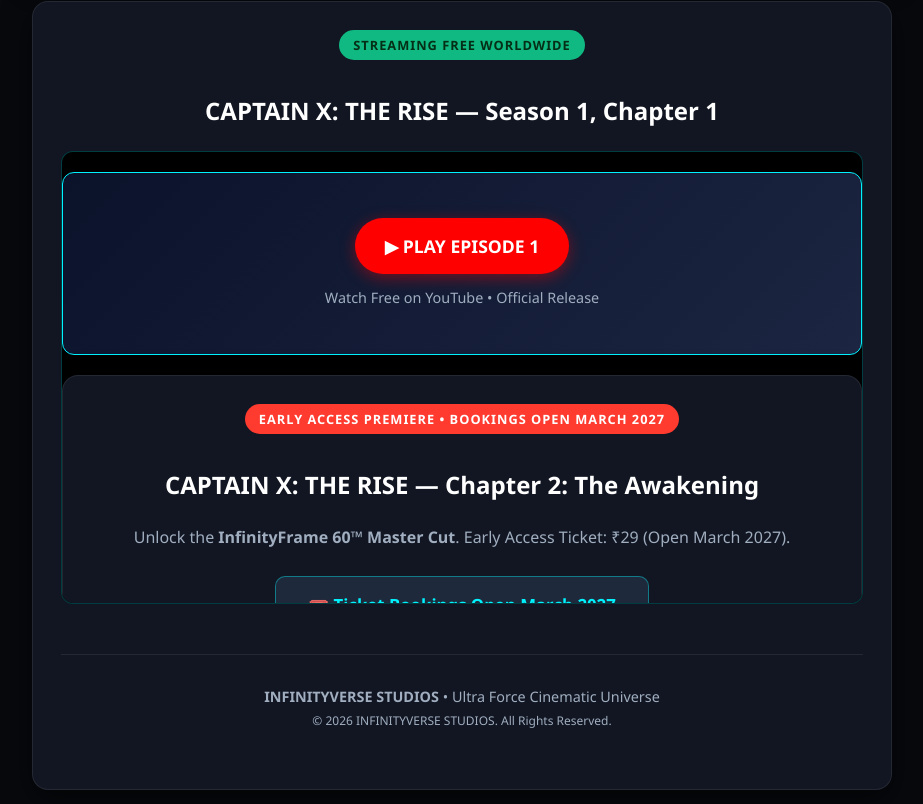
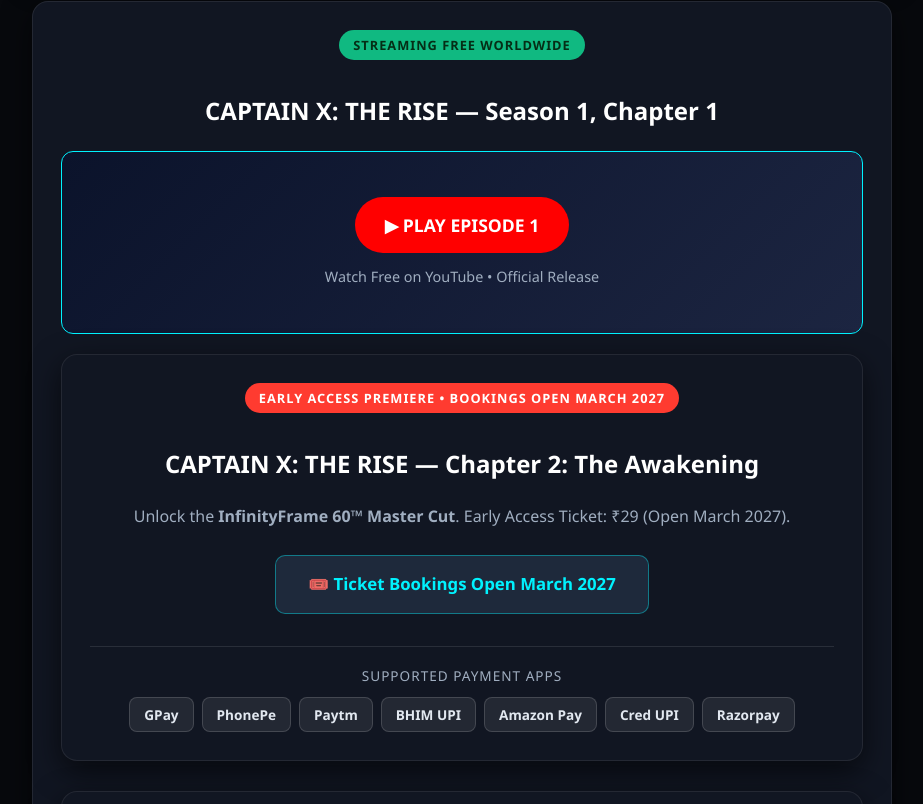
Before and after one commit to eteeb2001/infinityverse-tickets, a plain HTML site: page index.html in a window 1280 px wide. Shown: the part 670-1474 px from the top of the page, without its empty margins (178-1101 px from the left). Drawn offline with Linux system fonts and the light colour scheme.

Commit message:
Update index.html

```diff
--- a/index.html
+++ b/index.html
@@ -59,9 +59,8 @@
         <div class="card">
             <span class="badge badge-free">STREAMING FREE WORLDWIDE</span>
             <h2>CAPTAIN X: THE RISE — Season 1, Chapter 1</h2>
-            <div class="video-wrapper">
-    <a href="https://youtube.com" target="_blank" style="display:block; background:linear-gradient(135deg, #0b132b, #1c2541); border:1px solid #00f2fe; border-radius:12px; padding:45px 20px; margin:20px 0; text-decoration:none;">
-    <div style="display:inline-block; background:#ff0000; color:#ffffff; padding:14px 30px; border-radius:50px; font-weight:bold; font-size:1.1em; box-shadow:0 4px 15px rgba(255,0,0,0.4);">
+            <a href="https://youtube.com" target="_blank" style="display:block; background:linear-gradient(135deg, #0b132b, #1c2541); border:1px solid #00f2fe; border-radius:12px; padding:45px 20px; margin:20px 0; text-decoration:none;">
+    <div style="display:inline-block; background:#ff0000; color:#ffffff; padding:14px 30px; border-radius:50px; font-weight:bold; font-size:1.1em;">
         ▶ PLAY EPISODE 1
     </div>
     <p style="color:#a0aec0; margin:12px 0 0 0; font-size:0.9em;">Watch Free on YouTube • Official Release</p>
```
